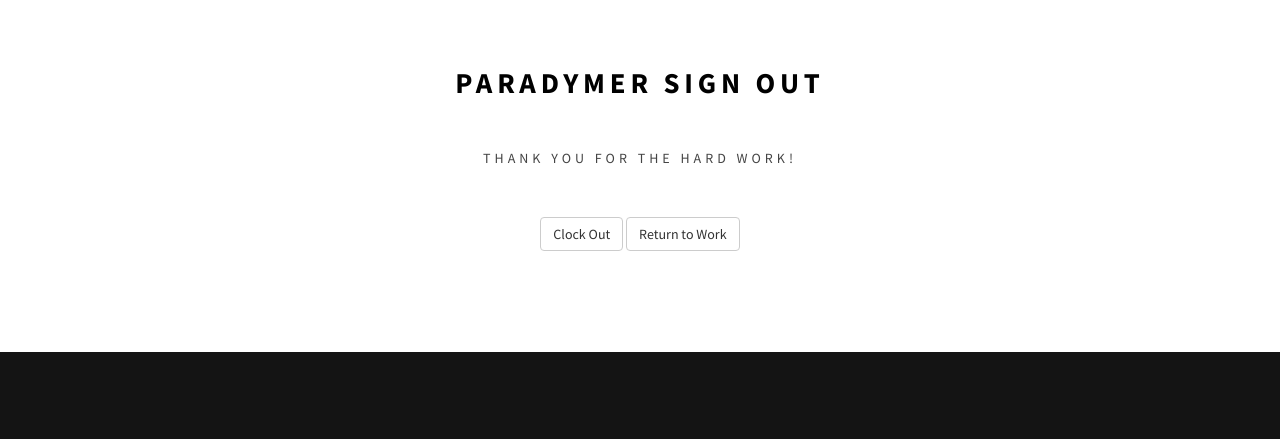
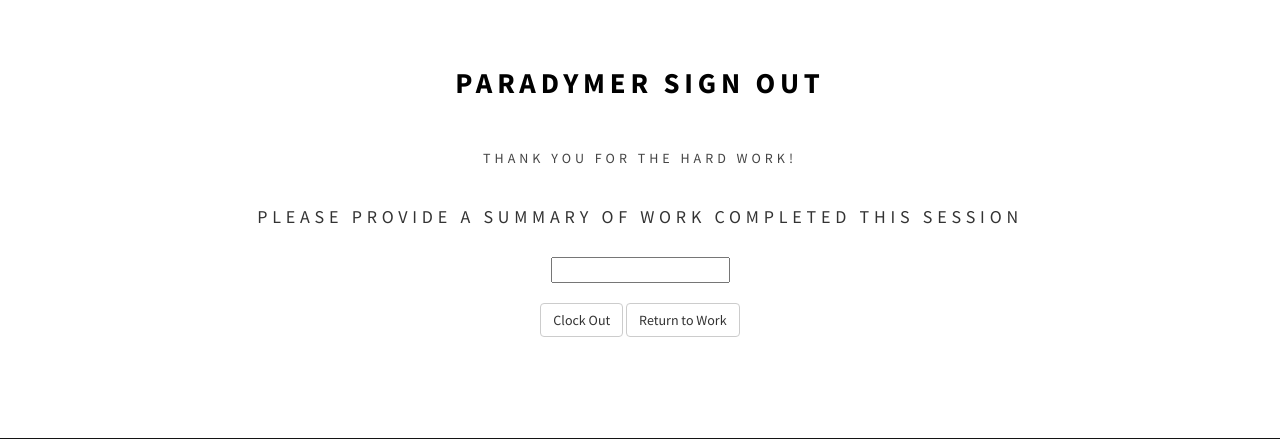
Before and after one commit to jeekang/PMI-Intern-Signin, a Django app: template clockin/templates/ogdb/item_edit.html in a window 1280 px wide. Shown: the part 94-533 px from the top of the page. Run offline with Django 3.2, Linux system fonts and the light colour scheme; the template is opened without the code that fills it, so the values that code supplies are empty, except form fields; form fields are guessed from the names that the template uses; some libraries are stand-ins or nearby versions.

Commit message:
added clockout summary

```diff
--- a/clockin/forms.py
+++ b/clockin/forms.py
@@ -11,7 +11,7 @@
     class Meta:
 
         model = Work
-        fields = ('intern', 'date','time_in', 'time_out')
+        fields = ('intern', 'date','time_in', 'time_out', 'summary')
 
         widgets = {
           'date' : extras.SelectDateWidget(empty_label="Nothing"),
@@ -37,6 +37,7 @@
               Submit('submit', 'Apply Filter'),
     )
 class ClockoutForm(forms.ModelForm):
+    summary = forms.CharField( widget=forms.Textarea )
     class Meta:
 
         model = Work
--- a/clockin/templates/ogdb/item_edit.html
+++ b/clockin/templates/ogdb/item_edit.html
@@ -1,7 +1,7 @@
 
 {% load static %}
 
-
+{% load widget_tweaks %}
 <!DOCTYPE html>
 <html lang="en">
 <style>
@@ -142,17 +142,14 @@
     </br>
 
 {% block content %}
+    <h4> Please provide a summary of work completed this session </h4>
+    <form method="POST" class="post-form">{% csrf_token %}
+    </br>
 
-    <form method="POST" class="post-form">{% csrf_token %}
-        {% for field in form %}
-    <input type="text"
-    size="25"
-      class="form-control"
-      name="{{ field.label }}"
-      id="{{ field.name }}"
-      placeholder = "What work did you do today? (For payroll purposes)"
-     required />
-{% endfor %}
+    {% render_field form.summary ROWS=5 COLS=100 class="form-control" placeholder="What work did you do today? (For payroll purposes)" %}
+
+    </br>
+
 </br>
         <button type="submit" class="save btn btn-default">Clock Out</button>
         <a href="{% url 'home' %}" class='btn btn-default'>Return to Work</a>
```
Also changed, not shown: clockin/templates/ogdb/datefilter.html (+11 -0 lines), clockin/migrations/0023_auto_20170904_1533.py (added), db.sqlite3.
